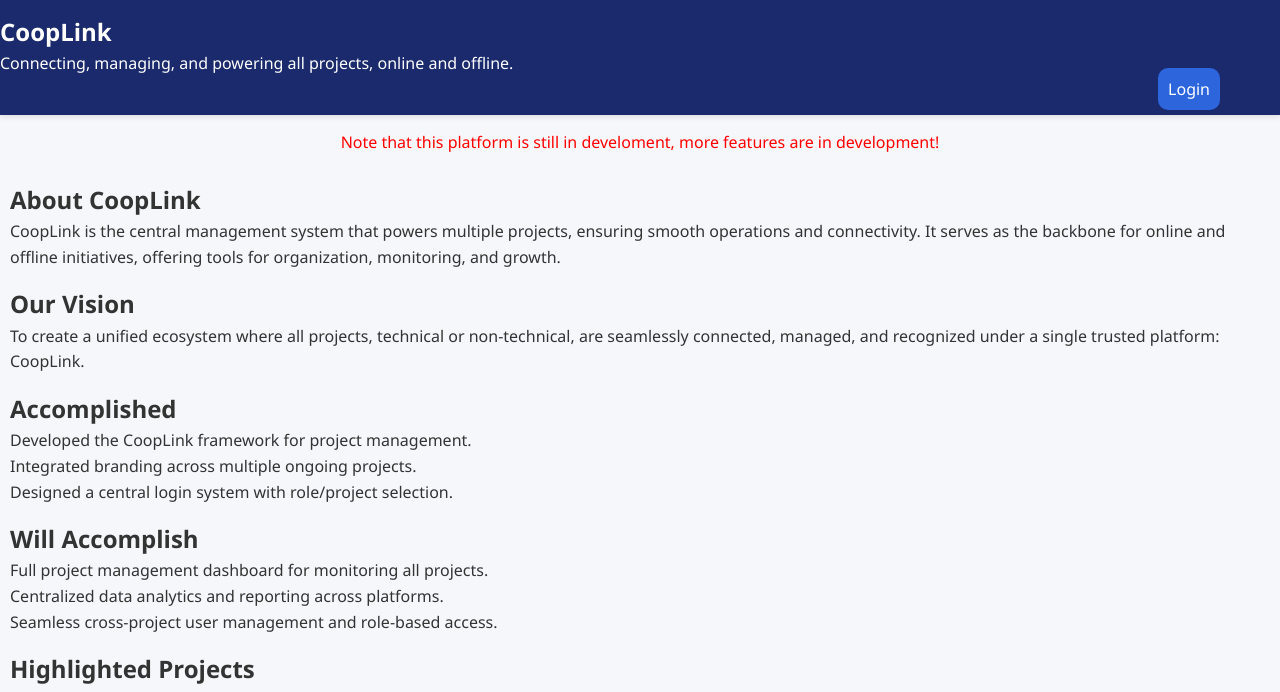
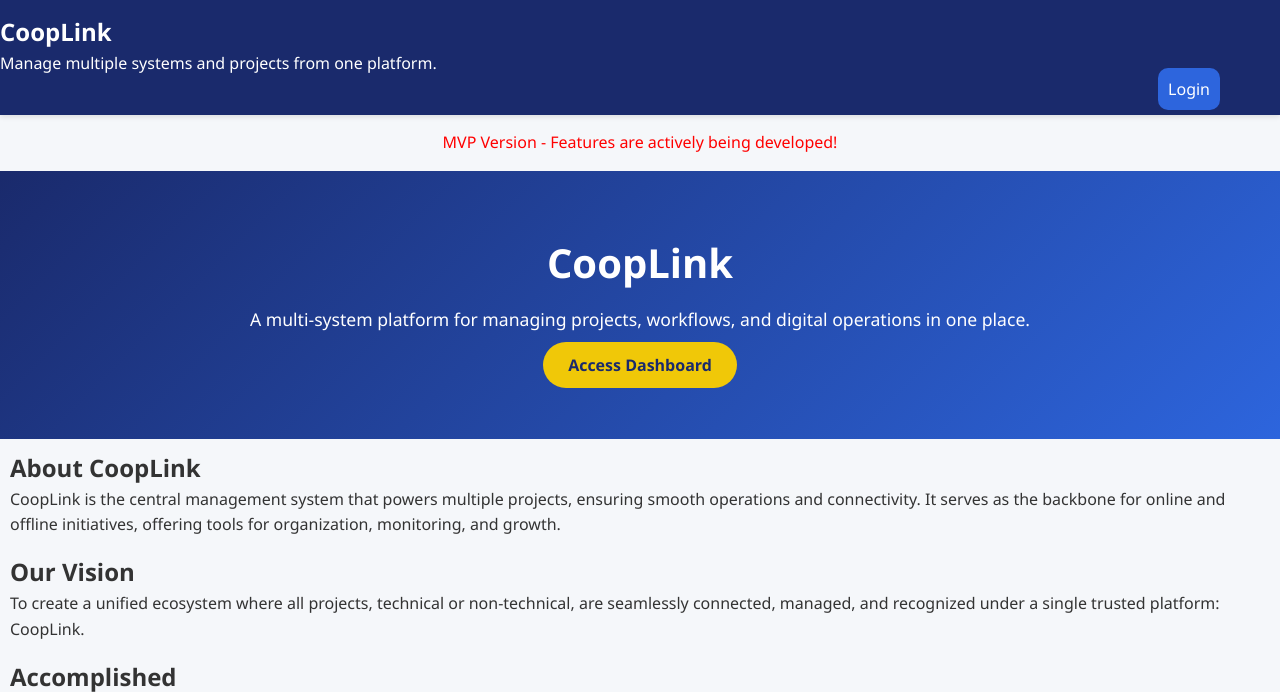
Before and after one commit to Luckson2049/Cooplink, a Flask app: page /Cooplink in a window 1280 px wide. Shown: the top 692 px of the page. Run offline with Flask 3, Linux system fonts and the light colour scheme.

Commit message:
Improved landing page ui and added hero section

```diff
--- a/static/home.css
+++ b/static/home.css
@@ -83,6 +83,8 @@ body {
 
 
 
+
+
 /* Content Area */
 .content {
     max-width: 1100px;
@@ -92,6 +94,39 @@ body {
     border-radius: 8px;
     box-shadow: 0 2px 8px rgba(0,0,0,0.05);
 }
+
+
+.hero {
+    text-align: center;
+    padding: 60px 20px;
+    background: linear-gradient(135deg, #1a2a6c, #2d65dd);
+    color: white;
+}
+
+.hero h2 {
+    font-size: 2.5rem;
+    margin-bottom: 10px;
+}
+
+.hero p {
+    font-size: 1.1rem;
+    margin-bottom: 20px;
+}
+
+.cta-btn {
+    background-color: #f0c808;
+    color: #1a2a6c;
+    padding: 12px 25px;
+    text-decoration: none;
+    font-weight: bold;
+    border-radius: 25px;
+    transition: 0.3s;
+}
+
+.cta-btn:hover {
+    background-color: white;
+}
+
 
 .about {
     border-radius: 5px;
--- a/templates/home.html
+++ b/templates/home.html
@@ -11,7 +11,7 @@
     <!-- Navigation Bar -->
     <nav class="navbar">
         <h1>CoopLink</h1>
-        <p>Connecting, managing, and powering all projects, online and offline.</p>
+        <p>Manage multiple systems and projects from one platform.</p>
         <div class="nav-container">
             <ul class="nav-links">
 
@@ -21,9 +21,18 @@
         </div>
     </nav>
 
-    <p class="caution">Note that this platform is still in develoment, more features are in development!</p>
+<p class="caution">MVP Version - Features are actively being developed!</p>
 
-    <!-- About CoopLink -->
+
+
+    <section class="hero">
+    <h2>CoopLink</h2>
+    <p>A multi-system platform for managing projects, workflows, and digital operations in one place.</p>
+
+    <a href="{{ url_for('log_in') }}" class="cta-btn">Access Dashboard</a>
+</section>
+
+        <!-- About CoopLink -->
     <section class="about" >
         <h2>About CoopLink</h2>
         <p>CoopLink is the central management system that powers multiple projects, ensuring smooth operations and connectivity.
```
